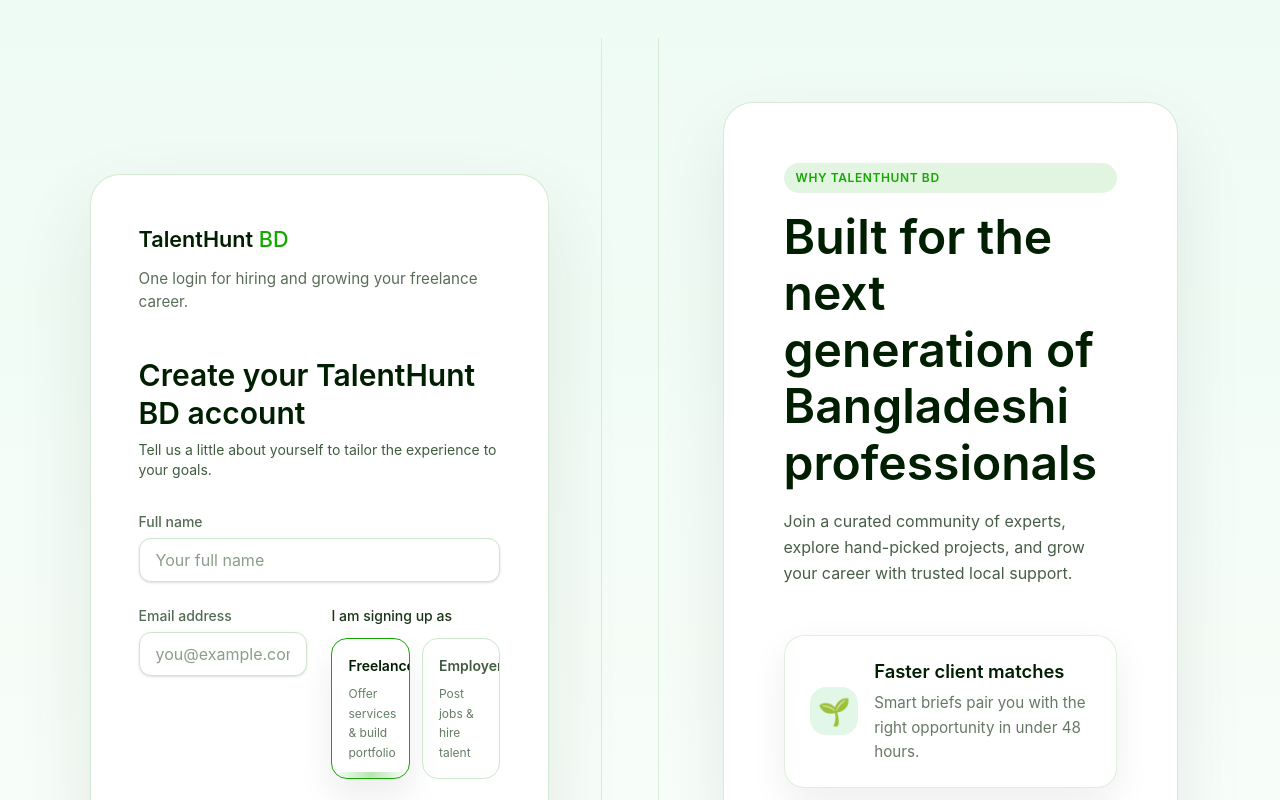
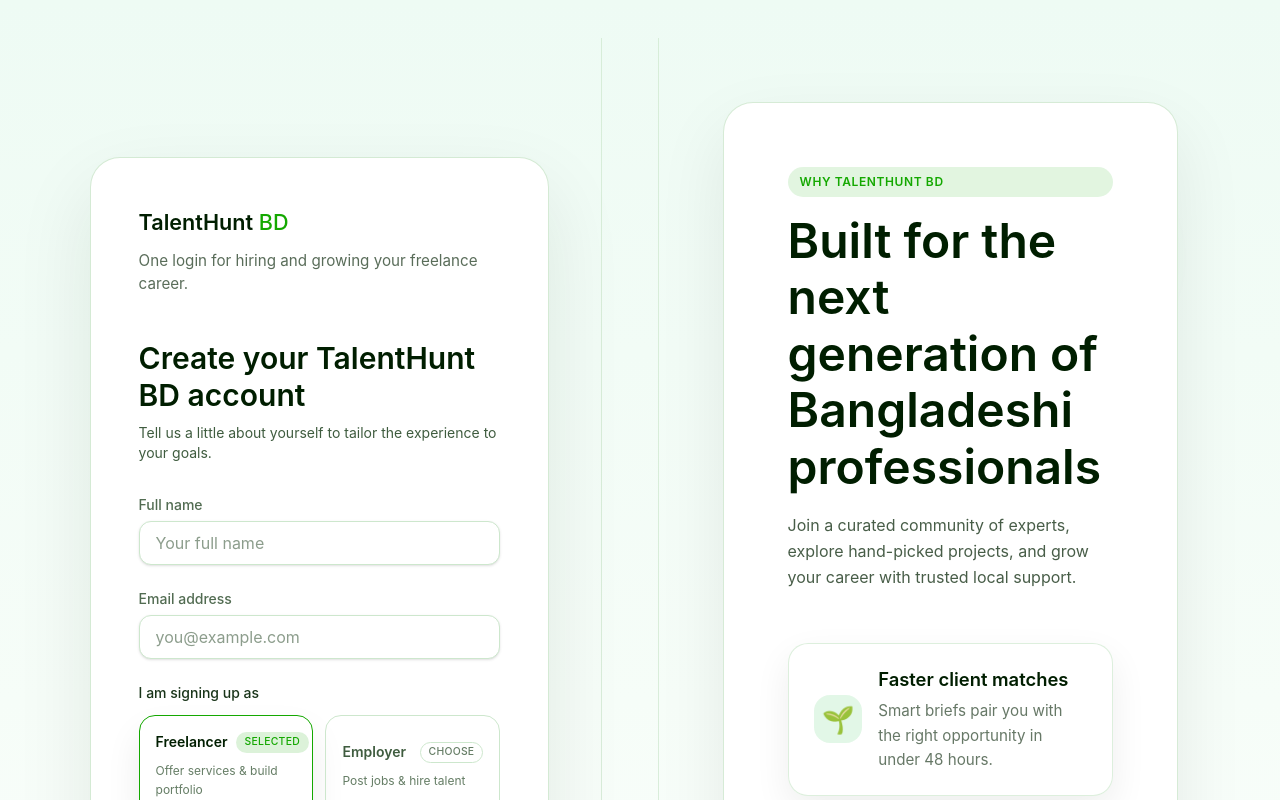
Before and after one commit to rahmatullahboss/Talent-hunt, a Next.js app in the folder web/: page /signup in a window 1280 px wide. Shown: the top 800 px of the page. Built offline with nearby package versions, Linux system fonts and the light colour scheme; no server answers.

Commit message:
Enlarge auth showcase and adjust signup field layout

```diff
--- a/web/src/app/(auth)/auth.css
+++ b/web/src/app/(auth)/auth.css
@@ -124,14 +124,14 @@
 .auth-showcase-panel {
   position: relative;
   z-index: 1;
-  width: min(720px, 100%);
+  width: min(820px, 100%);
   border-radius: 30px;
-  padding: clamp(3rem, 5.5vw, 3.75rem);
+  padding: clamp(3rem, 6vw, 4rem);
   background: color-mix(in srgb, #ffffff 88%, var(--card) 12%);
   border: 1px solid color-mix(in srgb, var(--card-border) 82%, transparent);
   box-shadow: 0 28px 70px rgba(0, 30, 0, 0.08);
   display: grid;
-  gap: clamp(2rem, 5vw, 3rem);
+  gap: clamp(2rem, 5.5vw, 3.25rem);
 }
 
 .auth-showcase-header {
--- a/web/src/app/layout.tsx
+++ b/web/src/app/layout.tsx
@@ -1,6 +1,6 @@
 import type { Metadata } from "next";
 import { Toaster } from "sonner";
-import { Analytics } from "@vercel/analytics/next";
+import { Analytics } from "@vercel/analytics/react";
 import { SupabaseProvider } from "@/components/providers/supabase-provider";
 import "./globals.css";
 
--- a/web/src/components/forms/sign-up-form.tsx
+++ b/web/src/components/forms/sign-up-form.tsx
@@ -118,7 +118,7 @@
         {errors.fullName ? <p className="text-sm text-red-500">{errors.fullName.message}</p> : null}
       </div>
 
-      <div className="grid gap-6 md:grid-cols-2">
+      <div className="space-y-6">
         <div className="space-y-1.5">
           <label className="block text-sm font-medium text-muted/90" htmlFor="email">
             Email address
```
